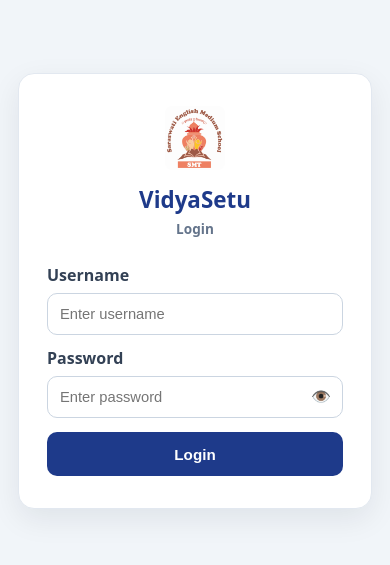
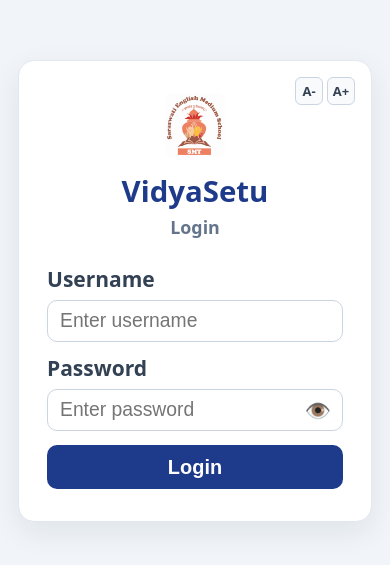
Before and after one commit to amrunaad-hub/SMT-School-App, a React (Vite) app in the folder client/: page /login in a window 390 px wide. Shown: the part 131-696 px from the top of the page. Built offline with nearby package versions, Linux system fonts and the light colour scheme; what quill-table-better, react-quill-new would draw is missing.

Commit message:
Add app-wide font-size scaling: bigger default on mobile, A-/A+ control everywhere

```diff
--- a/client/src/App.jsx
+++ b/client/src/App.jsx
@@ -1,6 +1,7 @@
 import React, { useEffect, useState } from 'react';
 import { BrowserRouter as Router, Routes, Route, Navigate } from 'react-router-dom';
 import { api, markLoggingOut, clearLoggingOut } from './api';
+import { applyStoredFontScale } from './components/FontSizeControl';
 import Header from './components/Header';
 import Dashboard from './components/Dashboard';
 import CommandCenter from './components/CommandCenter';
@@ -60,6 +61,14 @@
     return savedRole && savedToken ? savedRole : '';
   });
   const [sessionExpired, setSessionExpired] = useState(false);
+
+  // Applies the saved text-size preference on every route, including the
+  // login page — FontSizeControl (rendered in Header/Login) only mounts once
+  // authenticated or on the login form itself, but the preference needs to
+  // already be in effect the instant App mounts, everywhere.
+  useEffect(() => {
+    applyStoredFontScale();
+  }, []);
 
   // Any API call returning 401 (dead/expired token) fires this — see api.js.
   // Without it, the app kept looking logged in while every request quietly
--- /dev/null
+++ b/client/src/components/FontSizeControl.jsx
@@ -0,0 +1,60 @@
+import React, { useEffect, useState } from 'react';
+
+// Multiplies --font-scale (see index.css) on top of the device-appropriate
+// base size (16px desktop / 21px mobile) — since every fontSize in this app
+// is set in rem, this one CSS variable scales every message/card/label/
+// header at once. Persisted so the choice survives navigation and future
+// sessions, same as everything else about a login on this app.
+export const FONT_SCALE_KEY = 'smt-school-font-scale';
+const MIN_SCALE = 0.85;
+const MAX_SCALE = 1.4;
+const STEP = 0.1;
+
+export const applyStoredFontScale = () => {
+  const stored = parseFloat(window.localStorage.getItem(FONT_SCALE_KEY));
+  document.documentElement.style.setProperty('--font-scale', Number.isFinite(stored) ? stored : 1);
+};
+
+const FontSizeControl = ({ variant = 'dark' }) => {
+  const [scale, setScale] = useState(() => {
+    const stored = parseFloat(window.localStorage.getItem(FONT_SCALE_KEY));
+    return Number.isFinite(stored) ? stored : 1;
+  });
+
+  useEffect(() => {
+    document.documentElement.style.setProperty('--font-scale', scale);
+    window.localStorage.setItem(FONT_SCALE_KEY, String(scale));
+  }, [scale]);
+
+  const round = (n) => Math.round(n * 100) / 100;
+  const decrease = () => setScale((s) => Math.max(MIN_SCALE, round(s - STEP)));
+  const increase = () => setScale((s) => Math.min(MAX_SCALE, round(s + STEP)));
+
+  const isDark = variant === 'dark';
+  const btnStyle = {
+    width: '28px',
+    height: '28px',
+    borderRadius: '6px',
+    border: isDark ? '1px solid rgba(255,255,255,0.5)' : '1px solid #cbd5e1',
+    background: isDark ? 'rgba(255,255,255,0.12)' : '#f8fafc',
+    color: isDark ? '#fff' : '#334155',
+    fontWeight: 800,
+    fontSize: '13px',
+    cursor: 'pointer',
+    display: 'flex',
+    alignItems: 'center',
+    justifyContent: 'center',
+    fontFamily: 'inherit',
+    lineHeight: 1,
+    flexShrink: 0,
+  };
+
+  return (
+    <div style={{ display: 'flex', alignItems: 'center', gap: '4px', flexShrink: 0 }} title="Adjust text size">
+      <button type="button" onClick={decrease} disabled={scale <= MIN_SCALE} style={{ ...btnStyle, opacity: scale <= MIN_SCALE ? 0.4 : 1 }} aria-label="Decrease text size">A-</button>
+      <button type="button" onClick={increase} disabled={scale >= MAX_SCALE} style={{ ...btnStyle, opacity: scale >= MAX_SCALE ? 0.4 : 1 }} aria-label="Increase text size">A+</button>
+    </div>
+  );
+};
+
+export default FontSizeControl;
--- a/client/src/components/Header.jsx
+++ b/client/src/components/Header.jsx
@@ -2,6 +2,7 @@
 import { Link } from 'react-router-dom';
 import schoolLogo from '../assets/logo-source.png';
 import { api } from '../api';
+import FontSizeControl from './FontSizeControl';
 
 const Header = ({ role = 'admin', onLogout, homePath = '/' }) => {
     const [isMobile, setIsMobile] = useState(() => window.innerWidth < 900);
@@ -148,6 +149,8 @@
                 </div>
             </Link>
             {isParent ? (
+                <div style={{ display: 'flex', alignItems: 'center', gap: '8px', flexShrink: 0 }}>
+                    <FontSizeControl variant="dark" />
                     <button
                         type="button"
                         onClick={onLogout}
@@ -155,6 +158,7 @@
                     >
                         🔒 Logout
                     </button>
+                </div>
             ) : (
             <nav style={{ width: isMobile ? '100%' : 'auto', overflow: 'visible' }}>
                 <ul style={{ display: 'flex', gap: '10px', listStyle: 'none', margin: 0, padding: 0, flexWrap: 'wrap', overflow: 'visible', scrollbarWidth: 'thin' }}>
@@ -229,6 +233,9 @@
                             </Link>
                         </li>
                     )}
+                    <li style={{ ...mobileNavItemStyle, display: 'flex', alignItems: 'center', justifyContent: isMobile ? 'center' : 'flex-start' }}>
+                        <FontSizeControl variant="dark" />
+                    </li>
                     <li style={mobileNavItemStyle}>
                         <button
                             type="button"
--- a/client/src/components/Login.jsx
+++ b/client/src/components/Login.jsx
@@ -1,5 +1,6 @@
 import React, { useState } from 'react';
 import schoolLogo from '../assets/logo-source.png';
+import FontSizeControl from './FontSizeControl';
 
 const Login = ({ onLogin, sessionExpired }) => {
   const [username, setUsername] = useState('');
@@ -24,7 +25,10 @@
 
   return (
     <main style={{ minHeight: '100vh', display: 'flex', alignItems: 'center', justifyContent: 'center', padding: '18px', background: '#f1f5f9' }}>
-      <section style={{ width: '100%', maxWidth: '400px', background: '#fff', border: '1px solid #e2e8f0', borderRadius: '16px', padding: '32px 28px', boxShadow: '0 10px 30px rgba(15, 23, 42, 0.08)' }}>
+      <section style={{ width: '100%', maxWidth: '400px', background: '#fff', border: '1px solid #e2e8f0', borderRadius: '16px', padding: '32px 28px', boxShadow: '0 10px 30px rgba(15, 23, 42, 0.08)', position: 'relative' }}>
+        <div style={{ position: 'absolute', top: '16px', right: '16px' }}>
+          <FontSizeControl variant="light" />
+        </div>
         <div style={{ display: 'flex', flexDirection: 'column', alignItems: 'center', marginBottom: '26px' }}>
           <img src={schoolLogo} alt="Saraswati English Medium School" style={{ height: '64px', width: 'auto', borderRadius: '8px', marginBottom: '14px' }} />
           <h1 style={{ margin: 0, color: '#1e3a8a', fontSize: '1.4rem', fontWeight: 800 }}>VidyaSetu</h1>
--- a/client/src/index.css
+++ b/client/src/index.css
@@ -2,6 +2,27 @@
   margin: 0;
   padding: 0;
   box-sizing: border-box;
+}
+
+/* Every fontSize in this app is set in rem (verified: all ~500 of them),
+   which is relative to this root size — so scaling it here scales every
+   message/card/label/header at once, everywhere, without touching
+   individual components. --font-scale is the user-controlled multiplier
+   from the A-/A+ control (FontSizeControl.jsx); the mobile media query
+   gives a larger *base* before that multiplier even applies, since mobile
+   text was reported too small by default. calc()/media queries recompute
+   live on resize/orientation change, so no JS resize listener is needed
+   for the base half of this — only the scale itself needs to be applied
+   in JS (see FontSizeControl.jsx). */
+:root {
+  --font-scale: 1;
+  font-size: calc(16px * var(--font-scale));
+}
+
+@media (max-width: 900px) {
+  :root {
+    font-size: calc(21px * var(--font-scale));
+  }
 }
 
 body {
```
Lines whose indentation alone changed are shown as unchanged.
